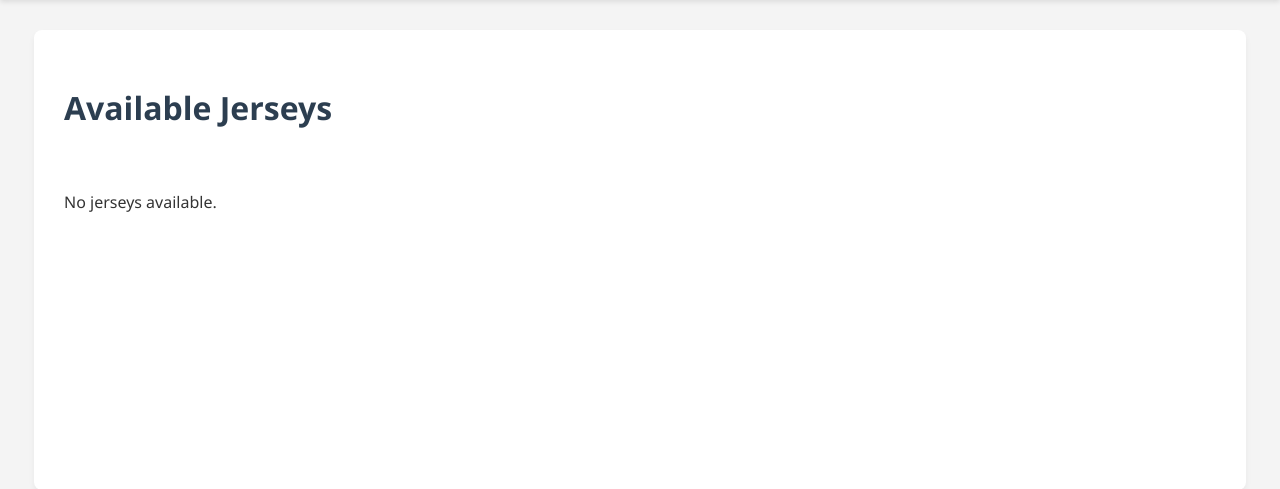
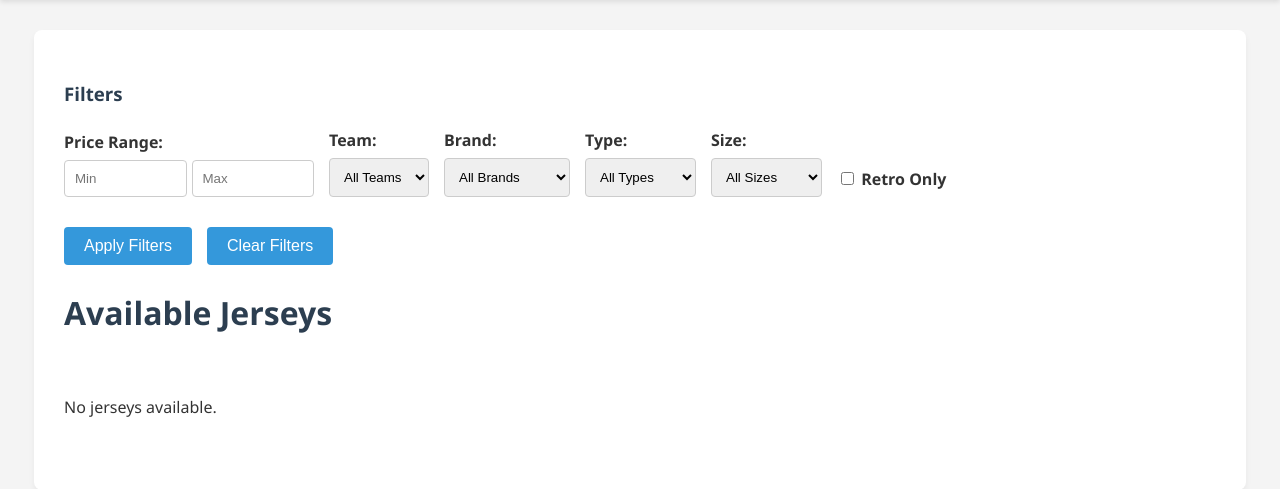
Before and after one commit to frankoklepac/jerseyhub, a Django app: page /jerseys/ in a window 1280 px wide. Shown: the part 68-557 px from the top of the page. Run offline with Django 5.2, Linux system fonts and the light colour scheme; data that the repository does not hold is empty.

Commit message:
Filter functionality was added for Jerseys

```diff
--- a/jerseys/templates/jerseys/list.html
+++ b/jerseys/templates/jerseys/list.html
@@ -3,6 +3,91 @@
 {% block title %}Jersey Listings{% endblock %}
 
 {% block content %}
+
+       <div class="filter-section">
+        <h3>Filters</h3>
+        <form method="get">
+            <div style="display: flex; flex-direction: row; gap: 15px; flex-wrap: wrap; align-items: flex-end; margin-bottom: 15px;">
+                <div>
+                    <label>Price Range:</label>
+                    <div style="display: flex; gap: 5px; width: 250px;">
+                        <input type="number" name="price_min" placeholder="Min" value="{{ request.GET.price_min }}" step="0.5" min="0">
+                        <input type="number" name="price_max" placeholder="Max" value="{{ request.GET.price_max }}" step="0.5" min="0">
+                    </div>
+                </div>
+
+                <div>
+                    <label for="team">Team:</label>
+                    <select name="team">
+                        <option value="">All Teams</option>
+                        {% for team in teams %}
+                        <option value="{{ team.id }}" {% if request.GET.team|stringformat:"s" == team.id|stringformat:"s" %}selected{% endif %}>{{ team.name }}</option>
+                        {% endfor %}
+                    </select>
+                </div>
+
+                <div>
+                    <label for="brand">Brand:</label>
+                    <select name="brand">
+                        <option value="">All Brands</option>
+                        <option value="Nike" {% if request.GET.brand == 'Nike' %}selected{% endif %}>Nike</option>
+                        <option value="Adidas" {% if request.GET.brand == 'Adidas' %}selected{% endif %}>Adidas</option>
+                        <option value="Puma" {% if request.GET.brand == 'Puma' %}selected{% endif %}>Puma</option>
+                        <option value="Under Armour" {% if request.GET.brand == 'Under Armour' %}selected{% endif %}>Under Armour</option>
+                        <option value="New Balance" {% if request.GET.brand == 'New Balance' %}selected{% endif %}>New Balance</option>
+                        <option value="Other" {% if request.GET.brand == 'Other' %}selected{% endif %}>Other</option>
+                    </select>
+                </div>
+
+                <div>
+                    <label for="type">Type:</label>
+                    <select name="type">
+                        <option value="">All Types</option>
+                        <option value="Home" {% if request.GET.type == 'Home' %}selected{% endif %}>Home</option>
+                        <option value="Away" {% if request.GET.type == 'Away' %}selected{% endif %}>Away</option>
+                        <option value="Third" {% if request.GET.type == 'Third' %}selected{% endif %}>Third</option>
+                        <option value="Goalkeeper" {% if request.GET.type == 'Goalkeeper' %}selected{% endif %}>Goalkeeper</option>
+                        <option value="Training" {% if request.GET.type == 'Training' %}selected{% endif %}>Training</option>
+                        <option value="Other" {% if request.GET.type == 'Other' %}selected{% endif %}>Other</option>
+                    </select>
+                </div>
+
+                <div>
+                    <label for="size">Size:</label>
+                    <select name="size">
+                        <option value="">All Sizes</option>
+                        <option value="S" {% if request.GET.size == 'S' %}selected{% endif %}>Small</option>
+                        <option value="M" {% if request.GET.size == 'M' %}selected{% endif %}>Medium</option>
+                        <option value="L" {% if request.GET.size == 'L' %}selected{% endif %}>Large</option>
+                        <option value="XL" {% if request.GET.size == 'XL' %}selected{% endif %}>Extra Large</option>
+                    </select>
+                </div>
+
+            <div style="display: flex; flex-direction: row; gap: 15px; flex-wrap: wrap; align-items: center; margin-bottom: 15px;">
+                    <label>
+                        <input type="checkbox" name="is_retro" value="on" {% if request.GET.is_retro %}checked{% endif %}>
+                        Retro Only
+                    </label>
+                </div>
+            </div>
+
+            <div style="display: flex; gap: 15px;">
+                <button type="submit" class="btn">Apply Filters</button>
+                <button type="button" class="btn" onclick="window.location='{% url 'jersey_list' %}'">Clear Filters</button>
+            </div>
+            <script>
+                const priceMin = document.querySelector('input[name="price_min"]');
+                const priceMax = document.querySelector('input[name="price_max"]');
+
+                priceMax.addEventListener('change', function() {
+                    if (parseFloat(this.value) < parseFloat(priceMin.value)) {
+                        this.value = priceMin.value;
+                    }
+                });
+            </script>
+        </form>
+    </div>
+
     <div style="display: flex; justify-content: space-between; align-items: center; margin-bottom: 20px;">
         <h1>Available Jerseys</h1>
     </div>
--- a/jerseys/views.py
+++ b/jerseys/views.py
@@ -4,11 +4,43 @@ from django.views.decorators.http import require_POST
 from django.contrib import messages
 from django.db import transaction
 from urllib3 import request
-from jerseys.models import Jersey
+from jerseys.models import Jersey, Team
 
 def jersey_list(request):
-    jerseys = Jersey.objects.filter(stock__gt=0)
-    return render(request, 'jerseys/list.html', {'jerseys': jerseys})
+    jerseys = Jersey.objects.all()
+    teams = Team.objects.all()
+
+    price_min = request.GET.get('price_min')
+    price_max = request.GET.get('price_max')
+    if price_min:
+        jerseys = jerseys.filter(price__gte=price_min)
+    if price_max:
+        jerseys = jerseys.filter(price__lte=price_max)
+
+    team_id = request.GET.get('team')
+    if team_id:
+        jerseys = jerseys.filter(team_id=team_id)
+
+    brand = request.GET.get('brand')
+    if brand:
+        jerseys = jerseys.filter(brand=brand)
+
+    jersey_type = request.GET.get('type')
+    if jersey_type:
+        jerseys = jerseys.filter(type=jersey_type)
+
+    size = request.GET.get('size')
+    if size:
+        jerseys = jerseys.filter(size=size)
+
+    if request.GET.get('is_retro'):
+        jerseys = jerseys.filter(is_retro=True)
+
+    context = {
+        'jerseys': jerseys,
+        'teams': teams,
+    }
+    return render(request, 'jerseys/list.html', context)
 
 def jersey_detail(request, slug):
     jersey = get_object_or_404(Jersey, slug=slug)
```
Also changed, not shown: media/jersey_images/Real-Madrid-9900-Home-Jersey-324x324_JhBWLwt.jpg (added), media/jersey_images/hamsik_16_17.png (added), media/jersey_images/modric_2018.png (added).
